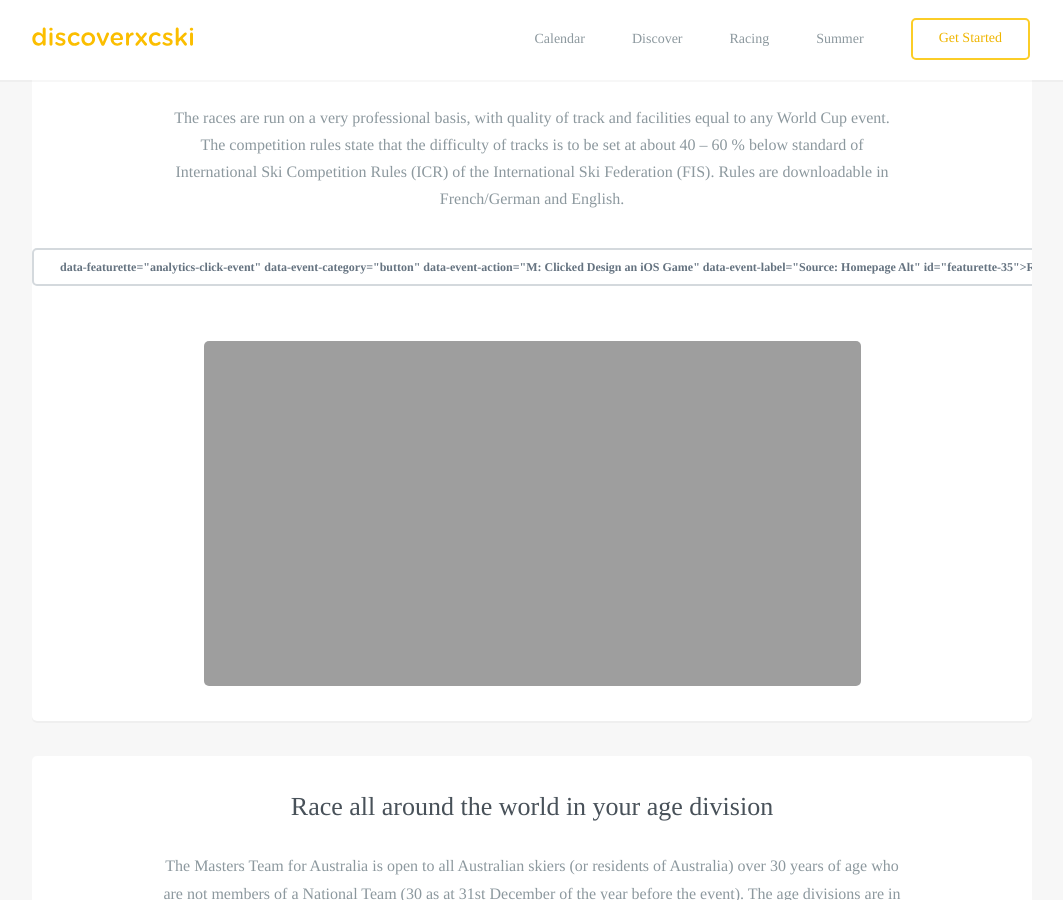
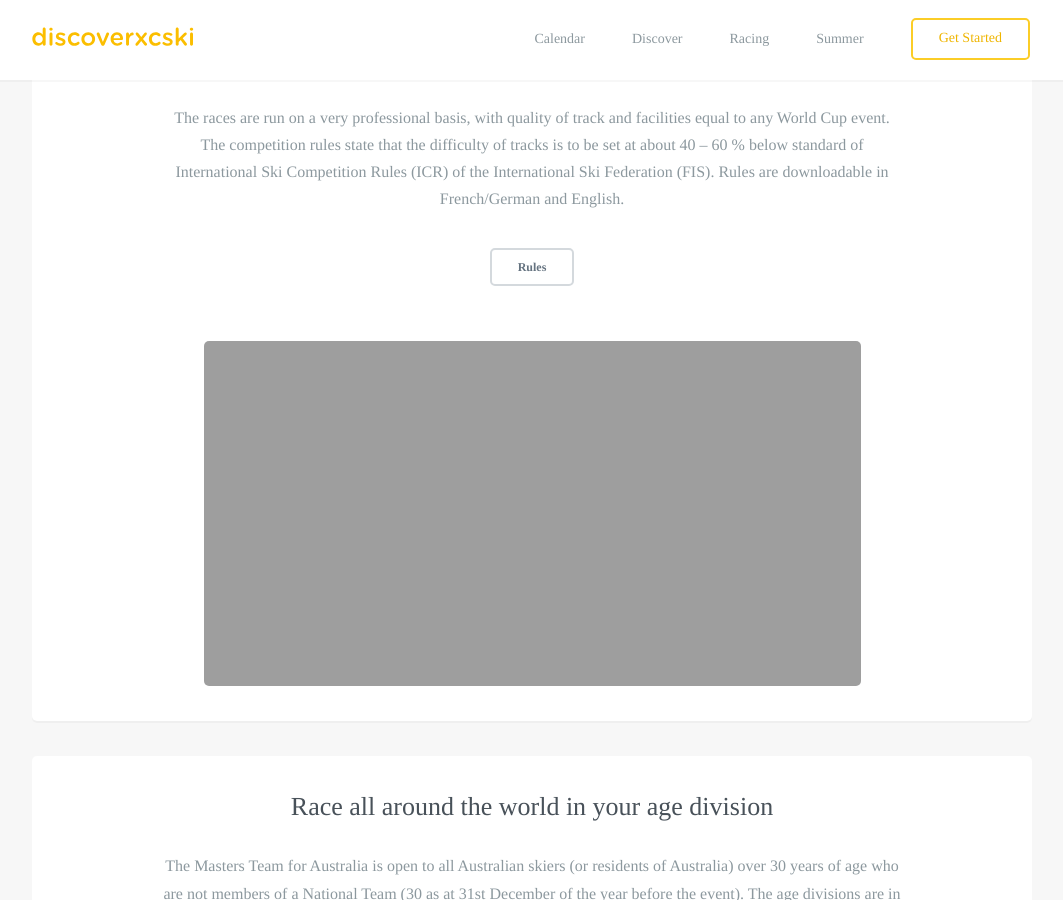
Before and after one commit to robcatto/robcatto.github.io, a Jekyll site: the page built from racing/world-masters/index.html, in a window 1280 px wide and 900 px high, scrolled down 1015 px. Shown: the whole window, without its empty margins (108-1171 px from the left). Built offline with Jekyll 4.4.1, drawn with Linux system fonts in a browser that asks for light colours; some web fonts are replaced; Markdown is read by kramdown in place of the engine named in the settings.

Commit message:
Update index.html

```diff
--- a/racing/world-masters/index.html
+++ b/racing/world-masters/index.html
@@ -65,7 +65,7 @@ layout: default
                    <p>The races are run on a very professional basis, with quality of track and facilities equal to any World Cup event.  The competition rules state that the difficulty of tracks is to be set at about 40 – 60 % below standard of International Ski Competition Rules (ICR) of the International Ski Federation (FIS).  Rules are downloadable in French/German and English.
 
                     </p>
-                      <a class="button small dark" <href="http://www.world-masters-xc-skiing.com/images/stories/pdf/Wettkampfregeln_neueste_Version_Oktober-2014.pdf" target="_blank"> data-featurette="analytics-click-event" data-event-category="button" data-event-action="M: Clicked Design an iOS Game" data-event-label="Source: Homepage Alt" id="featurette-35">Rules</a>
+                      <a class="button small dark" href="http://www.world-masters-xc-skiing.com/images/stories/pdf/Wettkampfregeln_neueste_Version_Oktober-2014.pdf" target="_blank" data-featurette="analytics-click-event" data-event-category="button" data-event-action="M: Clicked Design an iOS Game" data-event-label="Source: Homepage Alt" id="featurette-35">Rules</a>
                     <div class="one">
                 <div class="onelarge centered" style="
                 background-image: url(http://www.discoverxcski.com/images/world-masters-indoor.JPG);
```
